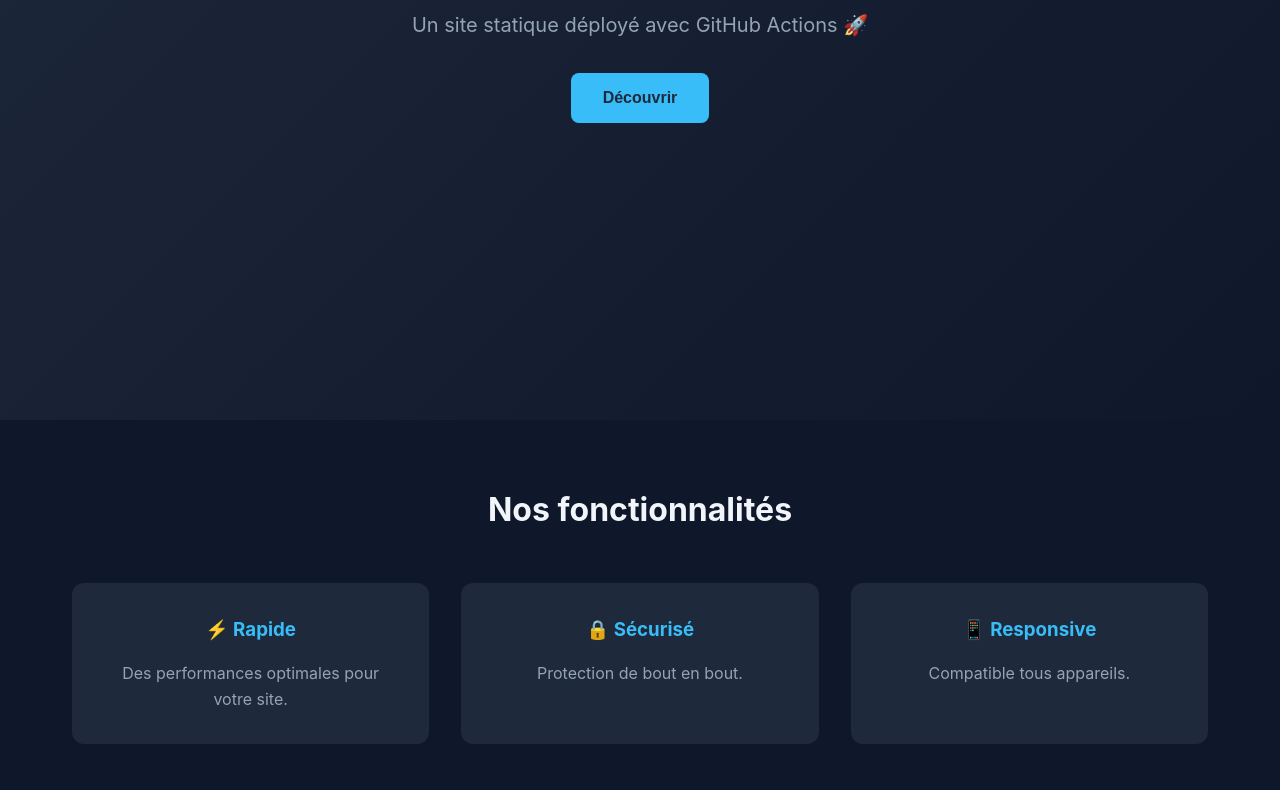
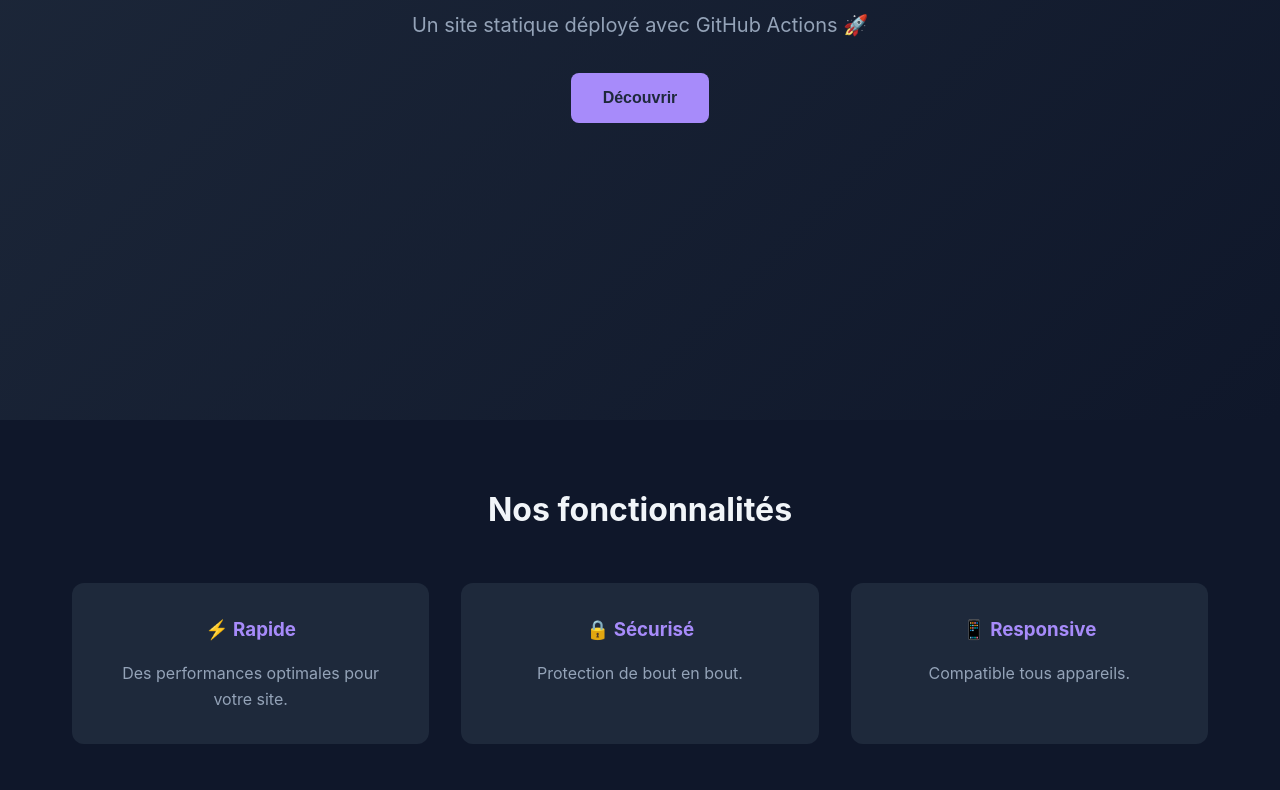
Before and after one commit to AzizAttia221/devpulse-cicd, a plain HTML site: page app/index.html in a window 1280 px wide. Shown: the part 380-1170 px from the top of the page. Drawn offline with Linux system fonts and the light colour scheme; a script that the page names is missing.

Commit message:
style: changement de la couleur principale

```diff
--- a/app/style.css
+++ b/app/style.css
@@ -2,7 +2,7 @@
 :root {
     --primary: #1e293b;
     --secondary: #334155;
-    --accent: #38bdf8; /* bleu ciel */
+    --accent: #a78bfa; /* violet */
     --background: #0f172a;
     --text: #f1f5f9;
     --text-muted: #94a3b8;
```
